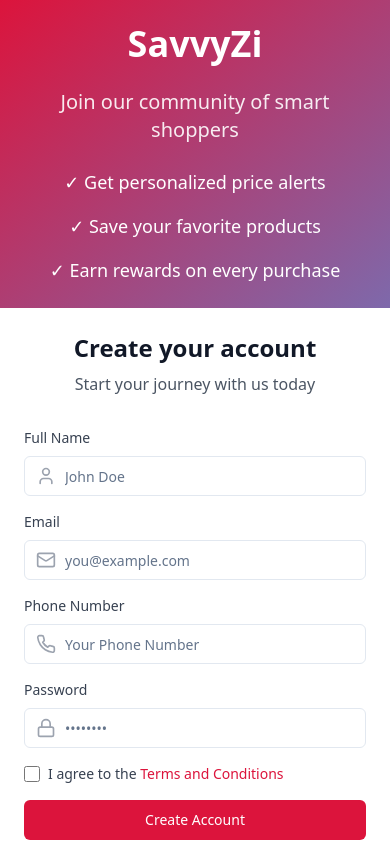
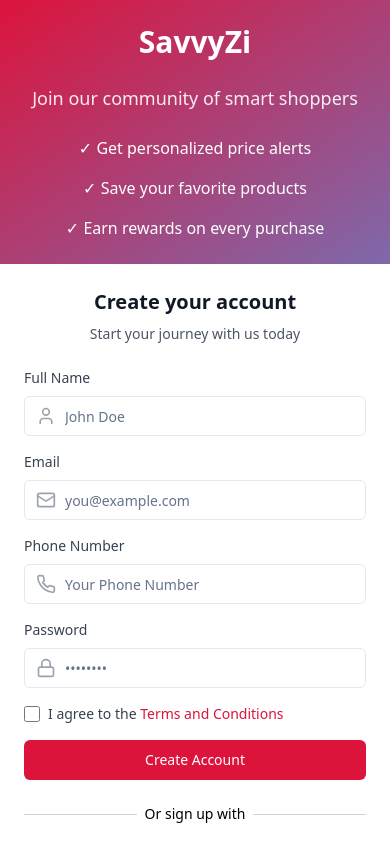
Before and after one commit to aniket007sp/cashback-compare-mania, a React (Vite) app: page /signup in a window 390 px wide. Shown: the top 844 px of the page. Built offline with nearby package versions, Linux system fonts and the light colour scheme.

Commit message:
Update SignUp.jsx

```diff
--- a/src/components/SignUp.jsx
+++ b/src/components/SignUp.jsx
@@ -5,28 +5,28 @@ import { Input } from "@/components/ui/input";
 
 function SignUp() {
   return (
-    <div className="min-h-screen flex flex-col lg:flex-row">
+    <div className="min-h-screen flex flex-wrap lg:flex-nowrap">
       {/* Left Section - Brand */}
-      <div className="w-full lg:w-1/2 bg-gradient-to-br from-[crimson] to-[#7E69AB] flex flex-col items-center justify-center p-6 lg:p-10 text-white">
-        <div className="w-full max-w-md space-y-6 text-center lg:text-left">
-          <h1 className="text-4xl md:text-5xl font-bold mb-4">SavvyZi</h1>
-          <p className="text-xl md:text-2xl text-white/90">
+      <div className="w-full lg:w-1/2 bg-gradient-to-br from-[crimson] to-[#7E69AB] flex flex-col items-center justify-center p-6 md:p-10 text-white">
+        <div className="w-full max-w-lg space-y-6 text-center lg:text-left">
+          <h1 className="text-3xl md:text-5xl font-bold">SavvyZi</h1>
+          <p className="text-lg md:text-2xl text-white/90">
             Join our community of smart shoppers
           </p>
-          <div className="mt-8 space-y-4">
-            <p className="text-lg">✓ Get personalized price alerts</p>
-            <p className="text-lg">✓ Save your favorite products</p>
-            <p className="text-lg">✓ Earn rewards on every purchase</p>
+          <div className="mt-6 space-y-4">
+            <p className="text-base md:text-lg">✓ Get personalized price alerts</p>
+            <p className="text-base md:text-lg">✓ Save your favorite products</p>
+            <p className="text-base md:text-lg">✓ Earn rewards on every purchase</p>
           </div>
         </div>
       </div>
 
       {/* Right Section - Sign Up Form */}
-      <div className="w-full lg:w-1/2 bg-white flex flex-col items-center justify-center p-6 lg:p-10 overflow-hidden">
-        <div className="w-full max-w-md space-y-6">
-          <div className="text-center mb-8">
-            <h2 className="text-2xl font-bold text-gray-900">Create your account</h2>
-            <p className="text-gray-600 mt-2">Start your journey with us today</p>
+      <div className="w-full lg:w-1/2 bg-white flex flex-col items-center justify-center p-6 md:p-10">
+        <div className="w-full max-w-lg space-y-6">
+          <div className="text-center mb-6">
+            <h2 className="text-xl md:text-2xl font-bold text-gray-900">Create your account</h2>
+            <p className="text-sm md:text-base text-gray-600 mt-2">Start your journey with us today</p>
           </div>
 
           <form className="space-y-4">
```
